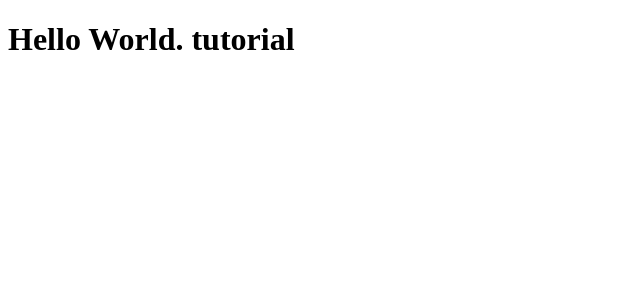
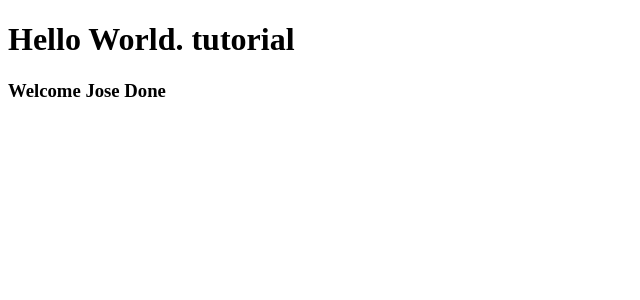
Before and after one commit to josedoneguillen/Angular, an Angular app in the folder tutorial/: page / in a window 1280 px wide. Shown: the top 300 px of the page, without its empty margins (0-640 px from the left). Built offline with nearby package versions, Linux system fonts and the light colour scheme.

Commit message:
Crating and using variables and data types

```diff
--- a/tutorial/src/app/app.component.html
+++ b/tutorial/src/app/app.component.html
@@ -1 +1,2 @@
 <h1>Hello World. {{title}}</h1>
+<h3>Welcome {{name}}</h3>
--- a/tutorial/src/app/app.component.ts
+++ b/tutorial/src/app/app.component.ts
@@ -7,4 +7,5 @@ import { Component } from '@angular/core';
 })
 export class AppComponent {
   title = 'tutorial';
+  name:string = 'Jose Done';
 }
```
